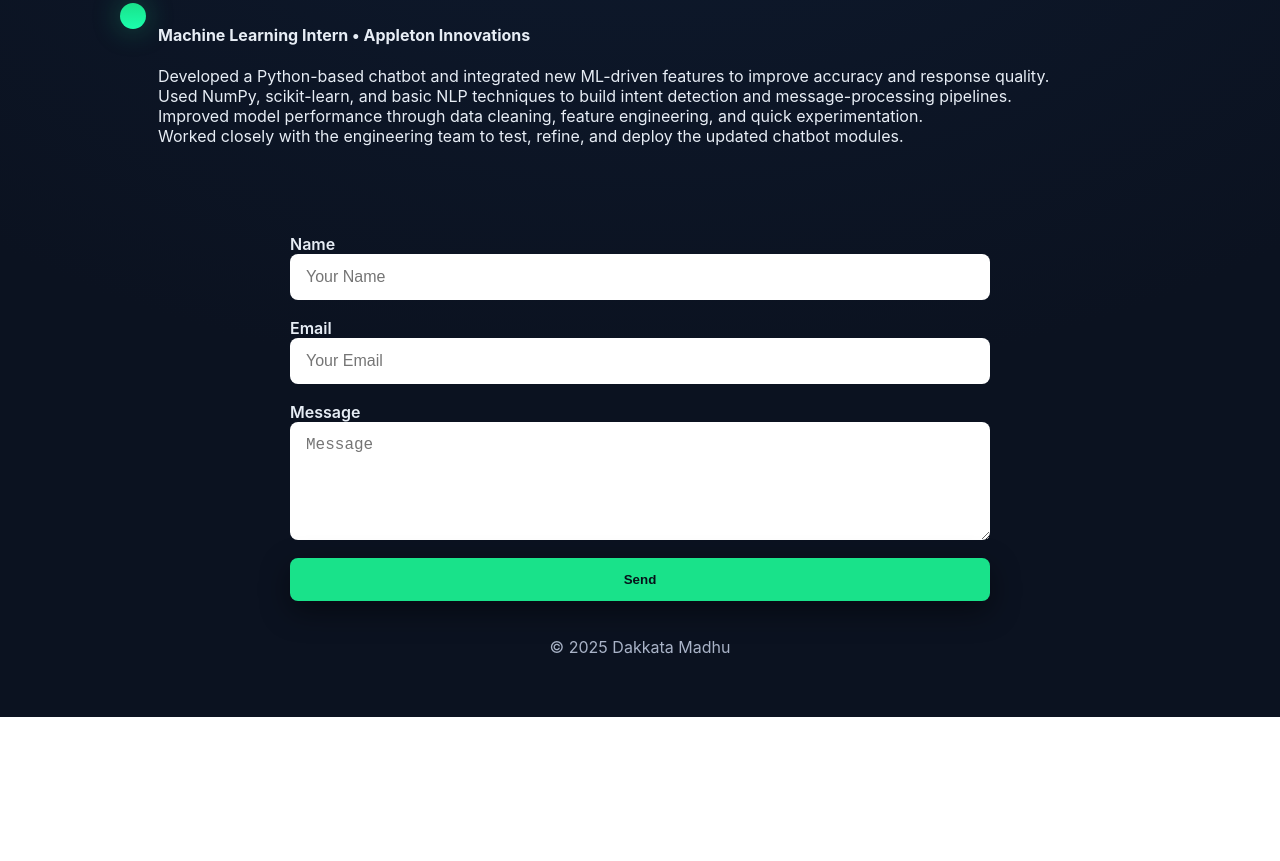
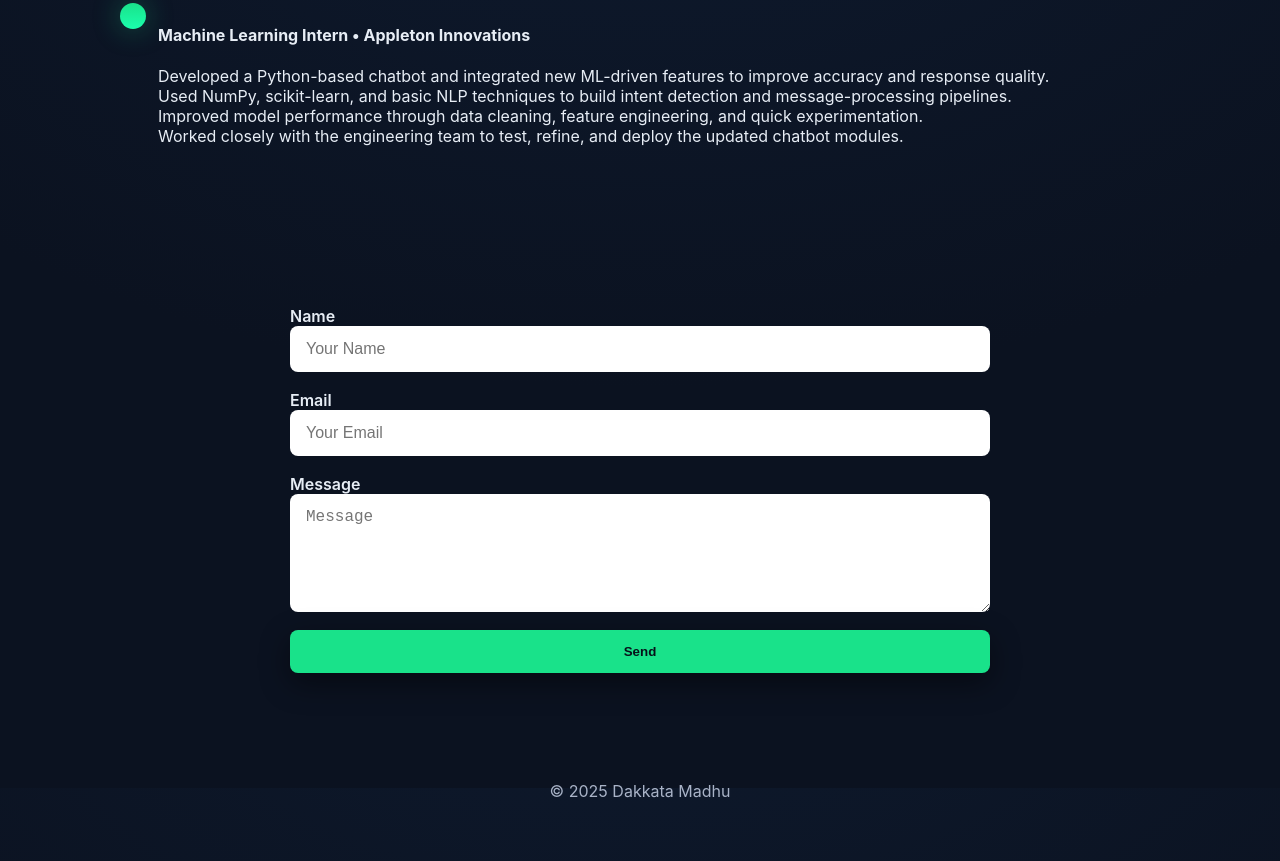
Before and after one commit to madhureddy7716/portfolio, a plain HTML site: page index.html in a window 1280 px wide. Shown: the part 4012-4873 px from the top of the page. Before the commit the page ends 4729 px from the top, so only its background shows below. Drawn offline with nearby package versions, Linux system fonts and the light colour scheme; animation ran at ten frames a second.

Commit message:
Update index.html

```diff
--- a/index.html
+++ b/index.html
@@ -351,6 +351,7 @@ Worked closely with the engineering team to test, refine, and deploy the updated
 
 
   <!-- CONTACT -->
+    <section id="contact" class="section reveal container">
  <form class="contact" action="https://formsubmit.co/madhudakkata4021@gmail.com" method="POST">
 
   <input type="hidden" name="_captcha" value="false">
@@ -374,6 +375,7 @@ Worked closely with the engineering team to test, refine, and deploy the updated
 </form>
 
 
+</section>
 
 </main>
 
```
